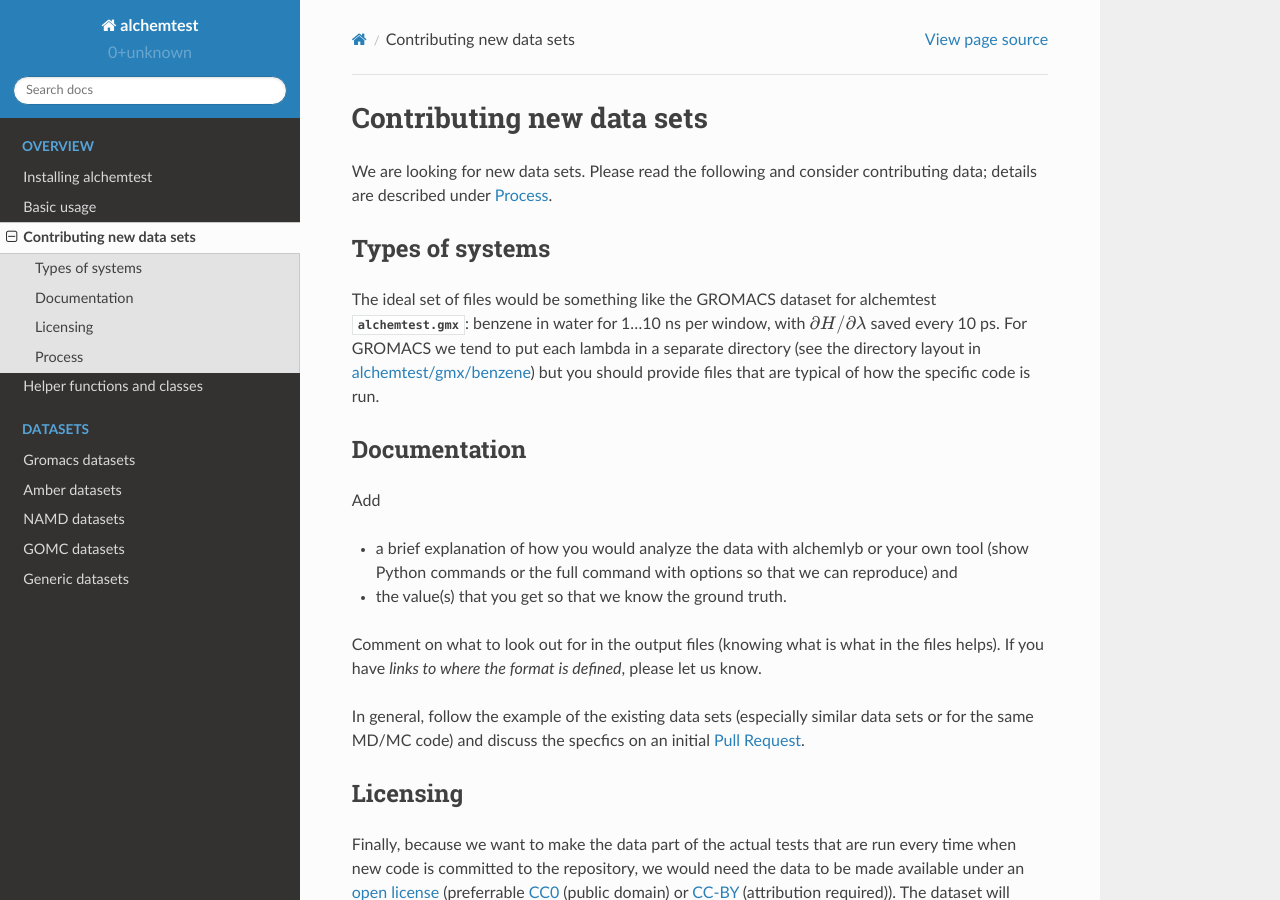
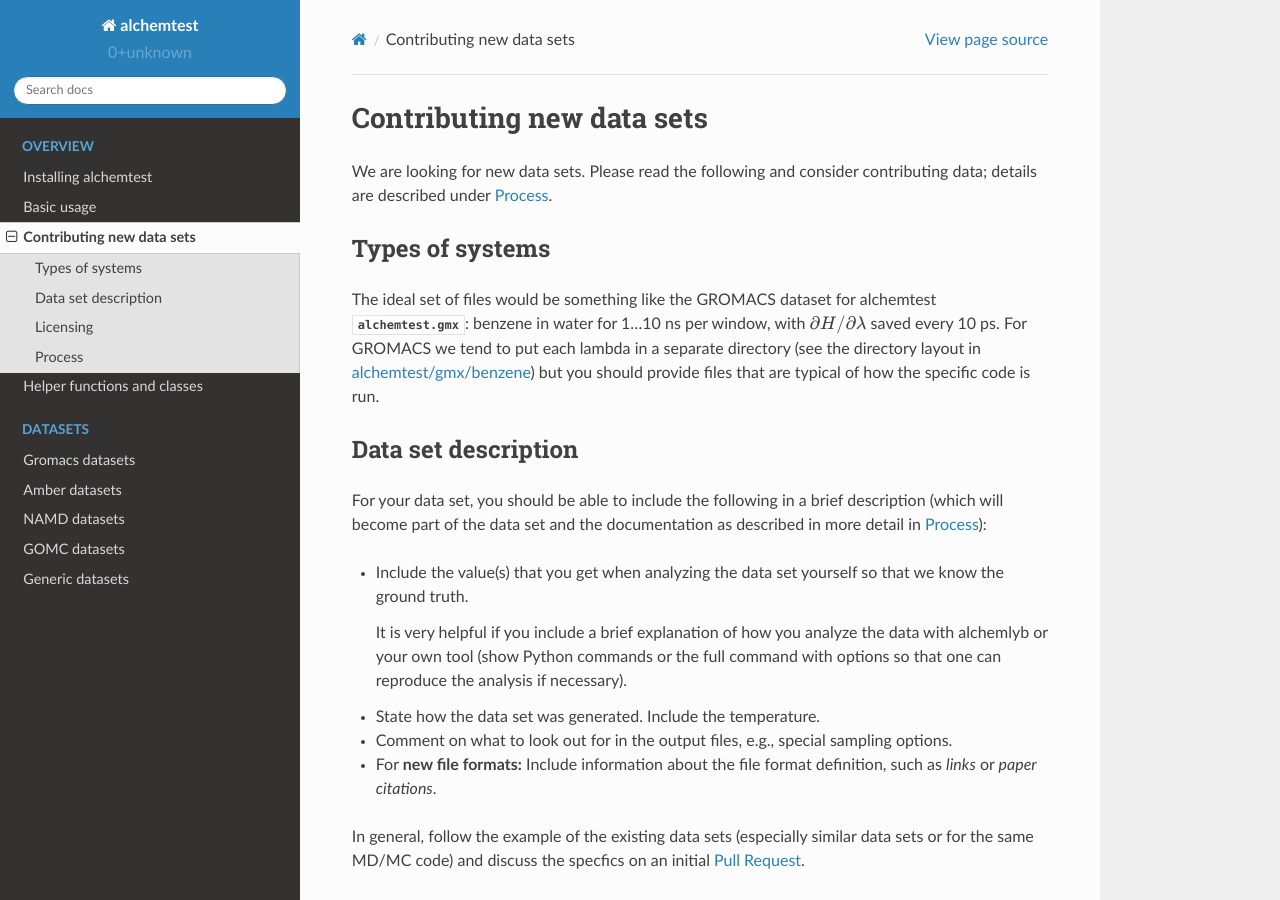
Before and after one commit to alchemistry/alchemtest, a Sphinx documentation site: the page built from docs/contributing.rst, in a window 1280 px wide and 900 px high. Built offline with Sphinx 7.4.7 and the Read the Docs theme 2.0.0, drawn with Linux system fonts in a browser that asks for light colours; some of the changed text lies outside the part shown.

Commit message:
update contribution docs (#83)
* update contribution docs

- made dataset documentation section clearer
- fixed typos

* add requirements for tests to contributions

```diff
--- a/docs/contributing.rst
+++ b/docs/contributing.rst
@@ -23,19 +23,25 @@ files that are typical of how the specific code is run.
 .. _`alchemtest/gmx/benzene`:
    https://github.com/alchemistry/alchemtest/tree/master/src/alchemtest/gmx/benzene
 
-Documentation
--------------
+Data set description
+--------------------
 
-Add
+For your data set, you should be able to include the following in a
+brief description (which will become part of the data set and the
+documentation as described in more detail in :ref:`process`):
 
-* a brief explanation of how you would analyze the data with alchemlyb
-  or your own tool (show Python commands or the full command with
-  options so that we can reproduce) and
-* the value(s) that you get so that we know the ground truth.
+* Include the value(s) that you get when analyzing the data set
+  yourself so that we know the ground truth.
 
-Comment on what to look out for in the output files (knowing what is
-what in the files helps). If you have *links to where the format is
-defined*, please let us know.
+  It is very helpful if you include a brief explanation of how you
+  analyze the data with alchemlyb or your own tool (show Python commands
+  or the full command with options so that one can reproduce the
+  analysis if necessary).
+* State how the data set was generated. Include the temperature.
+* Comment on what to look out for in the output files, e.g., special
+  sampling options.
+* For **new file formats:** Include information about the file format
+  definition, such as *links* or *paper citations*.
 
 In general, follow the example of the existing data sets (especially
 similar data sets or for the same MD/MC code) and discuss the specfics
@@ -136,11 +142,19 @@ Process
 
 5. Create a `Pull Request`_ with your new code and files.
 
-6. Engage in the code review — we might have questions, suggestions,
+6. Add a *test* that checks that your files can be found. Look in the
+   :file:`src/alchemtest/tests` directory and follow the examples that
+   are already there.
+   We are also happy to help you with this step — just ask.
+
+   You can run the tests locally with `pytest` and you will also see
+   that the tests are run on your PR.
+
+7. Engage in the code review — we might have questions, suggestions,
    and requests for revisions to ensure that your contribution fits
    into the library.
 
-7. Once your PR is accepted it will be merged by a developer and your
+8. Once your PR is accepted it will be merged by a developer and your
    dataset is part of **alchemtest** — Congratulations!
 
 
```
Also changed, not shown: other parts of docs/contributing.rst (+1 -1 lines).
